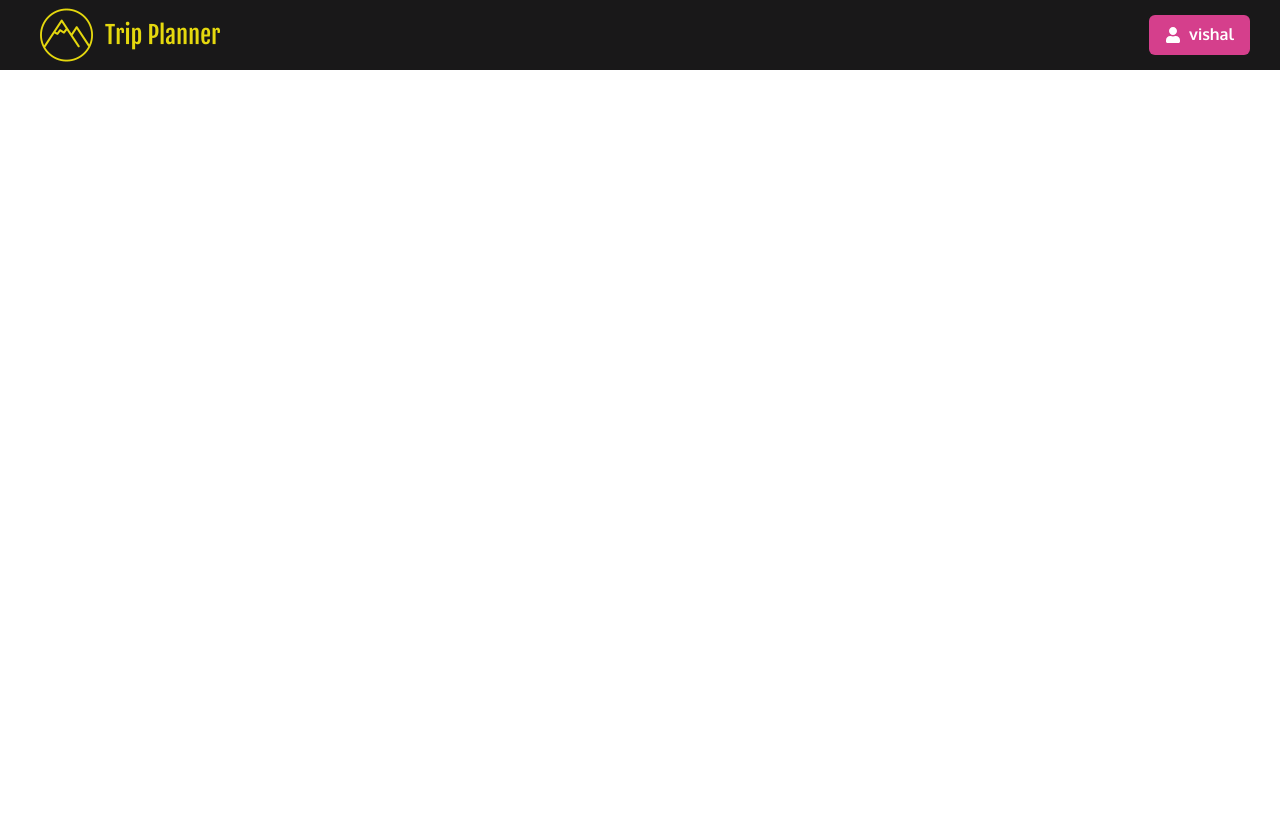
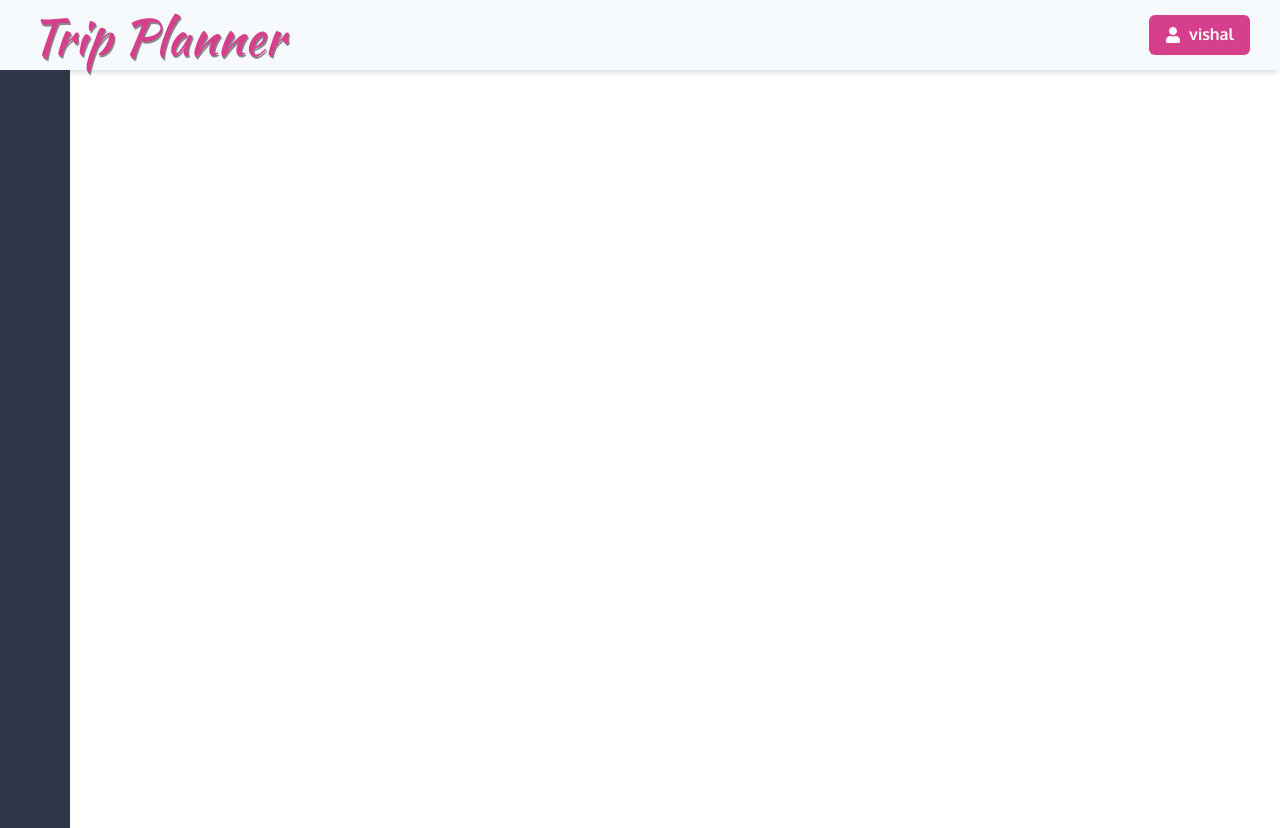
Before and after one commit to vishalkrv/tripplanner, a Next.js app: page /dashboard in a window 1280 px wide. Before the commit the page ends 800 px from the top, so only its background shows below. Built offline with nearby package versions, Linux system fonts and the light colour scheme.

Commit message:
Updated home page and added login check

```diff
--- a/components/header/header.js
+++ b/components/header/header.js
@@ -5,7 +5,6 @@ import LoginToggle from "../loginToggle/loginToggle";
 export default function Header() {
   return (
     <Box
-      as="header"
       position="fixed"
       w="100%"
       color="white"
@@ -16,14 +15,14 @@ export default function Header() {
       <Flex alignItems="center" justifyContent="space-between" h="100%">
         <Link href="/">
           <Box as="a" h="100%">
-            <Flex
-              backgroundPosition="center"
-              backgroundRepeat="no-repeat"
-              backgroundSize="cover"
-              w="200px"
-              h="100%"
-              backgroundImage={`url("/assets/logo5.png")`}
-            ></Flex>
+            <Text
+              fontFamily="Kaushan Script"
+              color="pink.500"
+              fontSize="50px"
+              textShadow="1px 2px #00000073"
+            >
+              Trip Planner
+            </Text>
           </Box>
         </Link>
         <Flex alignItems="center" justifyContent="space-between" w="350px">
--- a/components/headerSolid/headerSolid.js
+++ b/components/headerSolid/headerSolid.js
@@ -9,17 +9,18 @@ import {
   MenuItem,
   MenuGroup,
   MenuList,
+  Box,
+  Text
 } from "@chakra-ui/react";
 import { FaUser } from "react-icons/fa";
-import styles from "./headerSolid.module.css";
 
 export default function HeaderSolid() {
   return (
-    <header className={styles.header}>
-      <Flex alignItems="center" className={styles.navbar}>
+    <Box pos="fixed" h="70px" w="100%" bg="gray.50" textAlign="center" padding="0px 30px" top="0" boxShadow="md">
+      <Flex alignItems="center" h="100%">
         <Link href="/">
           <a style={{ height: "100%" }}>
-            <Flex className={styles.appLogo}></Flex>
+            <Text fontFamily="Kaushan Script" color="pink.500" fontSize="50px" textShadow="1px 2px #00000073">Trip Planner</Text>
           </a>
         </Link>
         <Spacer></Spacer>
@@ -42,6 +43,6 @@ export default function HeaderSolid() {
           </Menu>
         </Flex>
       </Flex>
-    </header>
+    </Box>
   );
 }
--- a/components/headerSolid/headerSolid.module.css
+++ /dev/null
@@ -1,25 +0,0 @@
-.header {
-    position: fixed;
-    height: 70px;
-    display: block;
-    width: 100%;
-    z-index: 9;
-    background:#191819;
-    text-align: center;
-    padding: 0px 30px;
-    top: 0px;
-  }
-
-  .navbar {
-    height: 100%;
-  }
-
-  .appLogo {
-    background-image: url("/assets/logo5.png");
-    background-position: center;
-    background-repeat: no-repeat;
-    background-size: cover;
-    width: 200px;
-    height: 100%;
-    /* cursor: pointer; */
-  }
--- a/components/layout.js
+++ b/components/layout.js
@@ -1,6 +1,7 @@
 import Head from "next/head";
 import Header from "./header/header";
 import HeaderSolid from "./headerSolid/headerSolid";
+import { Box, Flex } from "@chakra-ui/react";
 
 export default function Layout({
   children,
@@ -14,8 +15,36 @@ export default function Layout({
         <meta charSet="utf-8" />
         <meta name="viewport" content="initial-scale=1.0, width=device-width" />
       </Head>
-      {isLogin ? <HeaderSolid /> : <Header></Header>}
-      <main>{children}</main>
+      <Box as="main">
+        {isLogin ? (
+          <>
+            <HeaderSolid></HeaderSolid>
+            <Box display="inline-block" mt="70px">
+              <Box h="100vh" bg="gray.700" w="70px" pos="fixed"></Box>
+              <Flex
+                padding="10px 0px 20px 80px"
+                bg="white"
+                overflow="auto"
+                h="94vh"
+              >
+                {children}
+              </Flex>
+            </Box>
+          </>
+        ) : (
+          <>
+            <Header></Header>
+            <Box display="inline-block">
+              <Flex
+                padding="0px 0px 20px 0px"
+                background="transparent"
+              >
+                {children}
+              </Flex>
+            </Box>
+          </>
+        )}
+      </Box>
     </>
   );
 }
--- a/components/login/login.js
+++ b/components/login/login.js
@@ -12,16 +12,19 @@ import {
   Spacer,
   Box,
   Text,
-  Link,
+  useToast
 } from "@chakra-ui/react";
 import * as Yup from "yup";
+import { useRouter } from "next/router";
 import { Formik, Form, Field } from "formik";
 import { useRef, useState } from "react";
 import { useDisclosure } from "@chakra-ui/hooks";
 
 export default function Login(props) {
   const { isOpen, onOpen, onClose } = useDisclosure();
+  const toast = useToast()
   const initialRef = useRef();
+  const router = useRouter();
 
   //Set initial values top empty for email and password
   const [data, setData] = useState({
@@ -45,8 +48,18 @@ export default function Login(props) {
    */
   const onSave = (values, actions) => {
     setTimeout(() => {
-      console.log(values);
-      actions.setSubmitting(false);
+      if (values.email === "demo@mail.com" && values.password === "demo") {
+        actions.setSubmitting(false);
+        router.push("/dashboard");
+      } else {
+        toast({
+          description: "Invalid username/password",
+          status: "warning",
+          duration: 9000,
+          isClosable: true,
+        })
+        actions.setSubmitting(false);
+      }
     }, 1000);
   };
 
@@ -72,7 +85,7 @@ export default function Login(props) {
               </Box>
             </Flex>
             <Flex flexBasis="0" flexGrow="1">
-              <Form style={{width:"100%", paddingRight:"10px"}}>
+              <Form style={{ width: "100%", paddingRight: "10px" }}>
                 <ModalHeader>Login</ModalHeader>
                 <ModalCloseButton></ModalCloseButton>
                 <ModalBody pb={6}>
--- a/styles/global.css
+++ b/styles/global.css
@@ -1 +1 @@
-@import url('https://fonts.googleapis.com/css2?family=Kalam:wght@300;400;700&family=Oxygen:wght@300;400;700&display=swap');
+@import url('https://fonts.googleapis.com/css2?family=Kalam:wght@300;400;700&family=Kaushan+Script&family=Oxygen:wght@300;400;700&display=swap');
--- a/styles/theme.js
+++ b/styles/theme.js
@@ -5,7 +5,8 @@ const customTheme = {
  styles: {
     global: (props) => ({
       body: {
-        fontFamily: "Oxygen, sans-serif"
+        fontFamily: "Oxygen, sans-serif",
+        overflow:"hidden"
       },
     }),
   }
```
